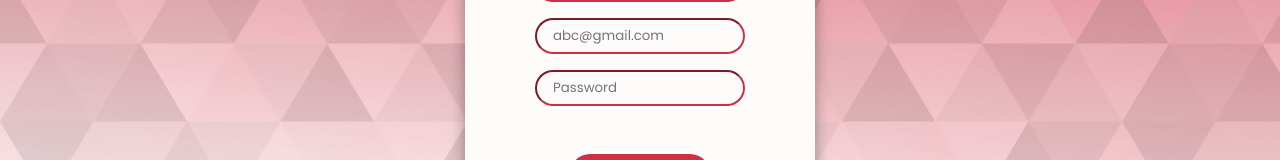
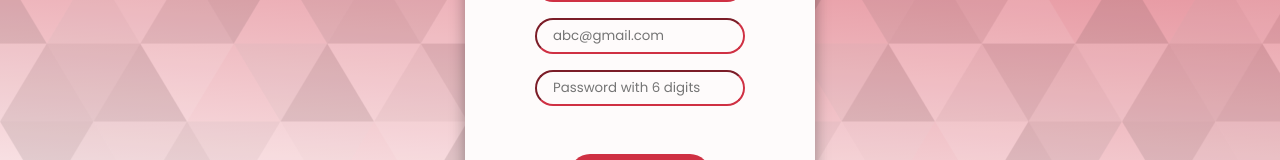
Before and after one commit to R-o-n-a-k/SomebodyFixIt, a React (Vite) app: page / in a window 1280 px wide. Shown: the part 346-506 px from the top of the page. Built offline with nearby package versions, Linux system fonts and the light colour scheme; no server answers.

Commit message:
ref: restricting password field with 6 digits

```diff
--- a/src/pages/LoginRegister.jsx
+++ b/src/pages/LoginRegister.jsx
@@ -57,9 +57,11 @@ function LoginRegister({ setToken }) {
                 value={formValues.signUpPswd}
                 onChange={handleInputChange(formValues, setFormValues)}
                 id="signup-pswd"
-                placeholder="Password"
+                placeholder="Password with 6 digits"
                 title="Enter your password with 6 digits"
                 required
+                minlength="6"
+                maxlength="6"
                 className="form-input"
               />
               <button className="form-buton signup-btn" name="signup-btn">
@@ -98,6 +100,8 @@ function LoginRegister({ setToken }) {
                 value={formValues.loginPswd}
                 onChange={handleInputChange(formValues, setFormValues)}
                 placeholder="Password"
+                minlength="6"
+                maxlength="6"
                 title="Enter your registered password"
                 required
                 className="form-input"
```
